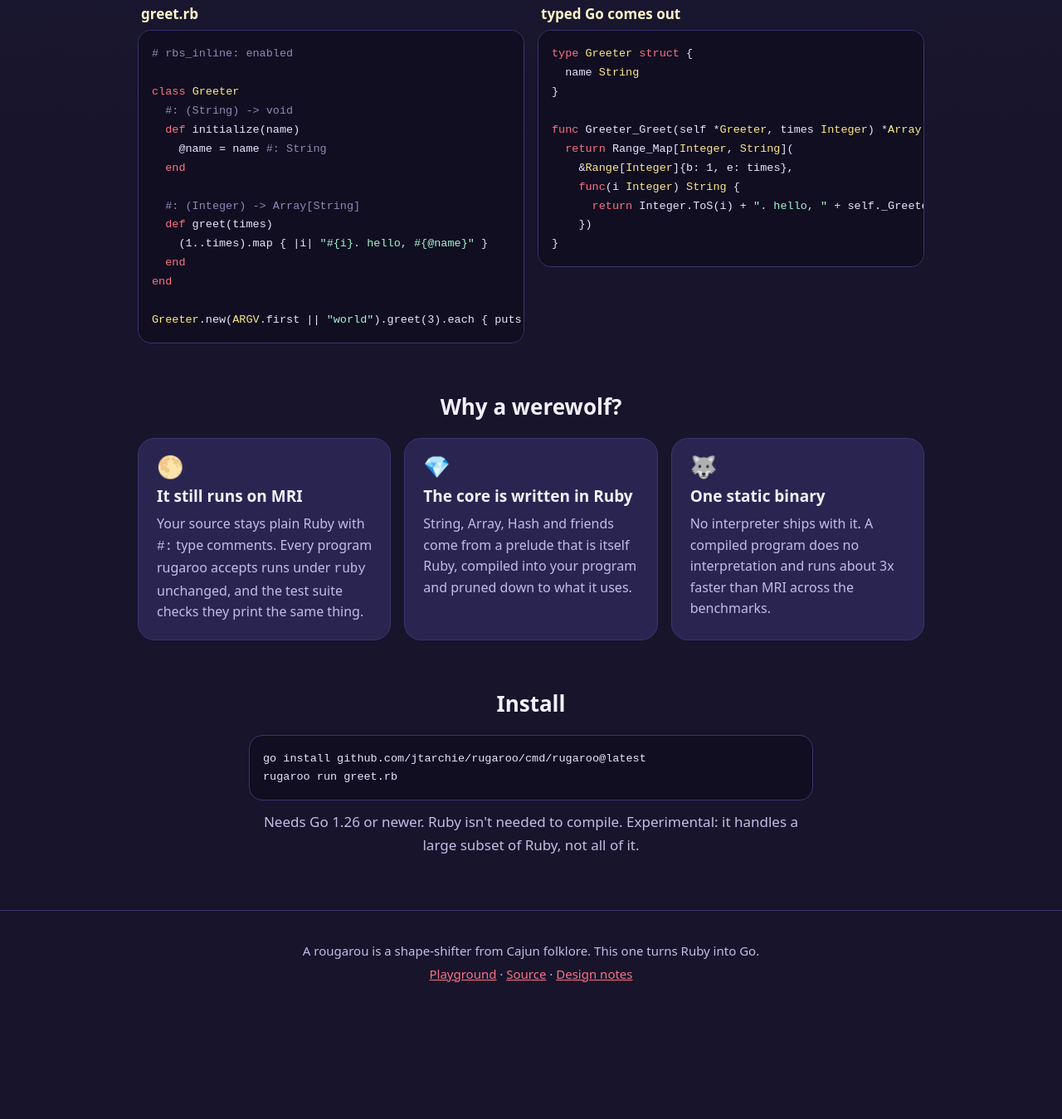
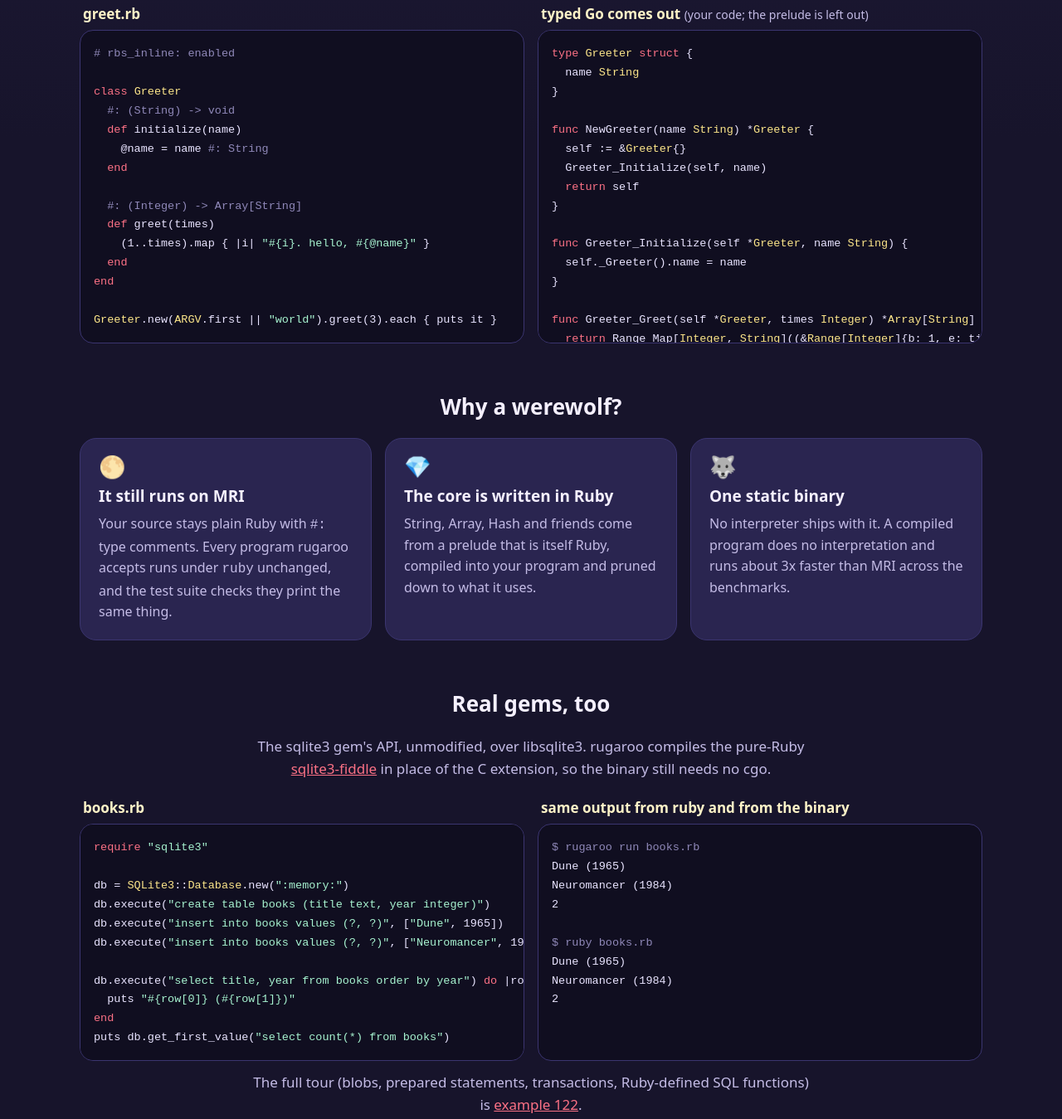
Before and after one commit to jtarchie/ruby2go, a plain HTML site: page web/index.html in a window 1280 px wide. Shown: the part 735-2084 px from the top of the page at 83% size. Before the commit the page ends 1973 px from the top, so only its background shows below. Drawn offline with Linux system fonts and the light colour scheme.

Commit message:
rugaroo: landing page shows the full user Go for greet.rb and a sqlite3 gem example
Co-Authored-By: Claude Opus 5.5 <noreply@anthropic.com>

```diff
--- a/web/index.html
+++ b/web/index.html
@@ -31,7 +31,7 @@ body {
 }
 a { color: var(--ruby); }
 a:focus-visible, .pill:focus-visible { outline: 3px solid var(--moon); outline-offset: 3px; }
-main { max-width: 980px; margin: 0 auto; padding: 0 16px 48px; }
+main { max-width: 1120px; margin: 0 auto; padding: 0 16px 48px; }
 .masthead { text-align: center; padding: 56px 0 32px; }
 .masthead img { display: block; margin: 0 auto; width: min(220px, 56vw); height: auto; filter: drop-shadow(0 0 40px #fef3c755); animation: bob 5s ease-in-out infinite; }
 @keyframes bob { 50% { transform: translateY(-8px) rotate(-2deg); } }
@@ -53,7 +53,12 @@ h2 { font-weight: 700; font-size: 26px; margin: 56px 0 16px; text-align: center;
 .tile p { margin: 0; color: var(--muted); font-size: 16px; }
 .tile .ico { font-size: 26px; line-height: 1; margin-bottom: 8px; }
 .code { display: grid; grid-template-columns: repeat(auto-fit, minmax(300px, 1fr)); gap: 16px; }
-figure { margin: 0; min-width: 0; }
+figure { margin: 0; min-width: 0; display: flex; flex-direction: column; }
+figure pre { flex: 1; }
+.note { font-weight: 400; color: var(--muted); font-size: 14px; }
+pre.scroll { max-height: 420px; overflow-y: auto; }
+@media (min-width: 700px) { pre.scroll { flex: 1 1 0; min-height: 0; max-height: none; } }
+.sub.out { margin-top: 12px; }
 figcaption { font-weight: 700; margin: 0 0 6px 4px; color: var(--moon); }
 pre {
   margin: 0; background: #100e20; border: 1px solid var(--line); border-radius: 16px; padding: 16px;
@@ -61,6 +66,7 @@ pre {
 }
 .c { color: #8f88b8; } .k { color: var(--ruby); } .s { color: #a7f3d0; } .t { color: #fde68a; }
 .install { max-width: 680px; margin: 0 auto; }
+.sub { max-width: 680px; margin: 0 auto 20px; text-align: center; color: var(--muted); }
 .install p { color: var(--muted); text-align: center; margin-top: 12px; }
 footer { text-align: center; color: var(--muted); font-size: 15px; padding: 32px 16px 48px; border-top: 1px solid var(--line); }
 footer p { margin: 4px 0; }
@@ -101,18 +107,41 @@ footer a { text-decoration: underline; }
 <span class="t">Greeter</span>.new(<span class="t">ARGV</span>.first || <span class="s">"world"</span>).greet(3).each { puts it }</code></pre>
     </figure>
     <figure>
-      <figcaption>typed Go comes out</figcaption>
-<pre><code><span class="k">type</span> <span class="t">Greeter</span> <span class="k">struct</span> {
+      <figcaption>typed Go comes out <span class="note">(your code; the prelude is left out)</span></figcaption>
+<pre class="scroll"><code><span class="k">type</span> <span class="t">Greeter</span> <span class="k">struct</span> {
 	name <span class="t">String</span>
 }
 
+<span class="k">func</span> NewGreeter(name <span class="t">String</span>) *<span class="t">Greeter</span> {
+	self := &amp;<span class="t">Greeter</span>{}
+	Greeter_Initialize(self, name)
+	<span class="k">return</span> self
+}
+
+<span class="k">func</span> Greeter_Initialize(self *<span class="t">Greeter</span>, name <span class="t">String</span>) {
+	self._Greeter().name = name
+}
+
 <span class="k">func</span> Greeter_Greet(self *<span class="t">Greeter</span>, times <span class="t">Integer</span>) *<span class="t">Array</span>[<span class="t">String</span>] {
-	<span class="k">return</span> Range_Map[<span class="t">Integer</span>, <span class="t">String</span>](
-		&amp;<span class="t">Range</span>[<span class="t">Integer</span>]{b: 1, e: times},
-		<span class="k">func</span>(i <span class="t">Integer</span>) <span class="t">String</span> {
-			<span class="k">return</span> Integer.ToS(i) + <span class="s">". hello, "</span> + self._Greeter().name
-		})
-}</code></pre>
+	<span class="k">return</span> Range_Map[<span class="t">Integer</span>, <span class="t">String</span>]((&amp;<span class="t">Range</span>[<span class="t">Integer</span>]{b: 1, e: times}), <span class="k">func</span>(i <span class="t">Integer</span>) <span class="t">String</span> {
+		<span class="k">return</span> (Integer.ToS(i) + <span class="s">". hello, "</span> + self._Greeter().name)
+	})
+}
+
+<span class="k">func</span> main() {
+	<span class="c">// … prelude setup</span>
+	<span class="k">var</span> t1_ <span class="t">String</span>
+	<span class="k">if</span> t2_ := Enumerable___First0[*<span class="t">Array</span>[<span class="t">String</span>], <span class="t">String</span>](ARGV); t2_ != <span class="k">nil</span> {
+		t1_ = (*t2_)
+	} <span class="k">else</span> {
+		t1_ = <span class="s">"world"</span>
+	}
+	<span class="k">for</span> it := <span class="k">range</span> Array_Each[<span class="t">String</span>](Greeter_Greet(NewGreeter(t1_), 3)) {
+		Kernel_Puts(rb_main, it)
+	}
+}
+
+<span class="c">// plus ToS/Inspect forwarders and a class id for the runtime</span></code></pre>
     </figure>
   </div>
 
@@ -122,6 +151,38 @@ footer a { text-decoration: underline; }
     <div class="tile"><div class="ico" aria-hidden="true">💎</div><h3>The core is written in Ruby</h3><p>String, Array, Hash and friends come from a prelude that is itself Ruby, compiled into your program and pruned down to what it uses.</p></div>
     <div class="tile"><div class="ico" aria-hidden="true">🐺</div><h3>One static binary</h3><p>No interpreter ships with it. A compiled program does no interpretation and runs about 3x faster than MRI across the benchmarks.</p></div>
   </div>
+
+  <h2>Real gems, too</h2>
+  <p class="sub">The sqlite3 gem's API, unmodified, over libsqlite3. rugaroo compiles the pure-Ruby <a href="https://github.com/jtarchie/sqlite3-fiddle">sqlite3-fiddle</a> in place of the C extension, so the binary still needs no cgo.</p>
+  <div class="code">
+    <figure>
+      <figcaption>books.rb</figcaption>
+<pre><code><span class="k">require</span> <span class="s">"sqlite3"</span>
+
+db = <span class="t">SQLite3</span>::<span class="t">Database</span>.new(<span class="s">":memory:"</span>)
+db.execute(<span class="s">"create table books (title text, year integer)"</span>)
+db.execute(<span class="s">"insert into books values (?, ?)"</span>, [<span class="s">"Dune"</span>, 1965])
+db.execute(<span class="s">"insert into books values (?, ?)"</span>, [<span class="s">"Neuromancer"</span>, 1984])
+
+db.execute(<span class="s">"select title, year from books order by year"</span>) <span class="k">do</span> |row|
+  puts <span class="s">"#{row[0]} (#{row[1]})"</span>
+<span class="k">end</span>
+puts db.get_first_value(<span class="s">"select count(*) from books"</span>)</code></pre>
+    </figure>
+    <figure>
+      <figcaption>same output from ruby and from the binary</figcaption>
+<pre><code><span class="c">$ rugaroo run books.rb</span>
+Dune (1965)
+Neuromancer (1984)
+2
+
+<span class="c">$ ruby books.rb</span>
+Dune (1965)
+Neuromancer (1984)
+2</code></pre>
+    </figure>
+  </div>
+  <p class="sub out">The full tour (blobs, prepared statements, transactions, Ruby-defined SQL functions) is <a href="https://github.com/jtarchie/rugaroo/blob/main/examples/122_sqlite3/main.rb">example 122</a>.</p>
 
   <h2>Install</h2>
   <div class="install">
```
